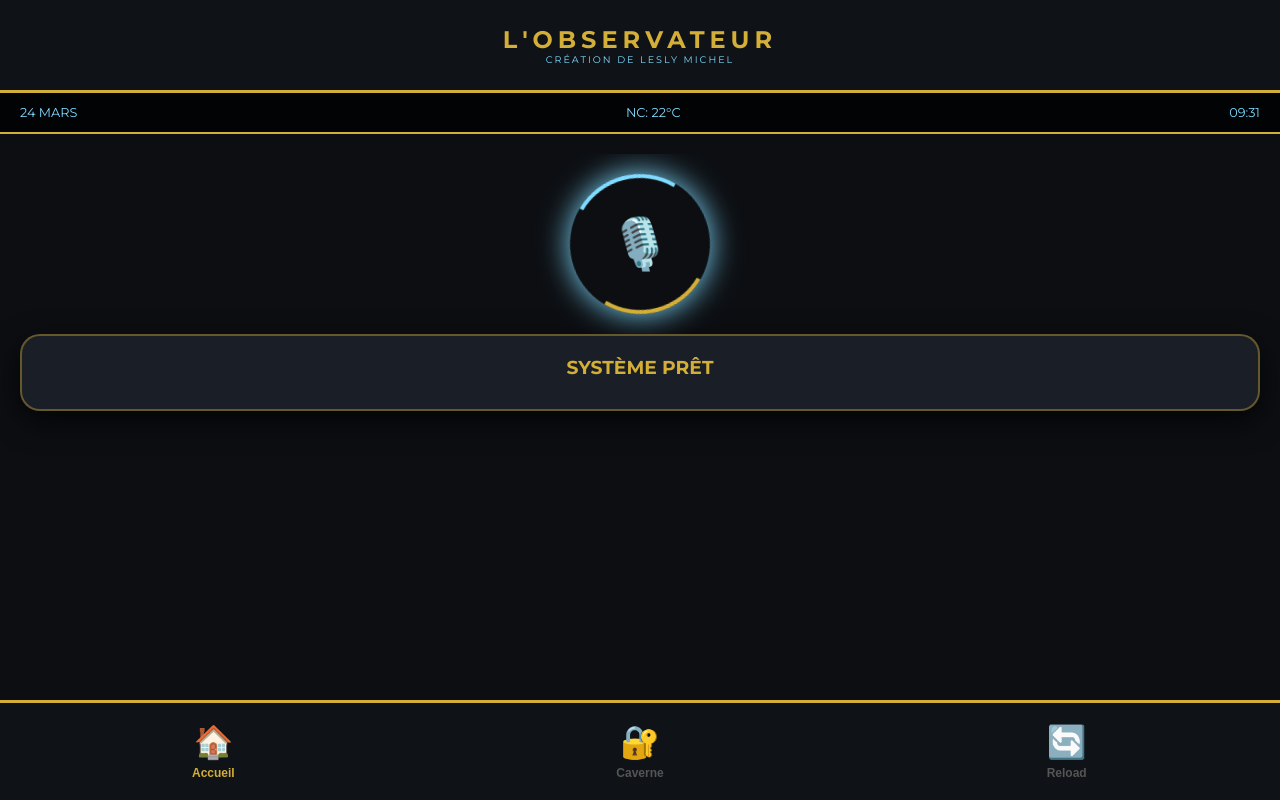
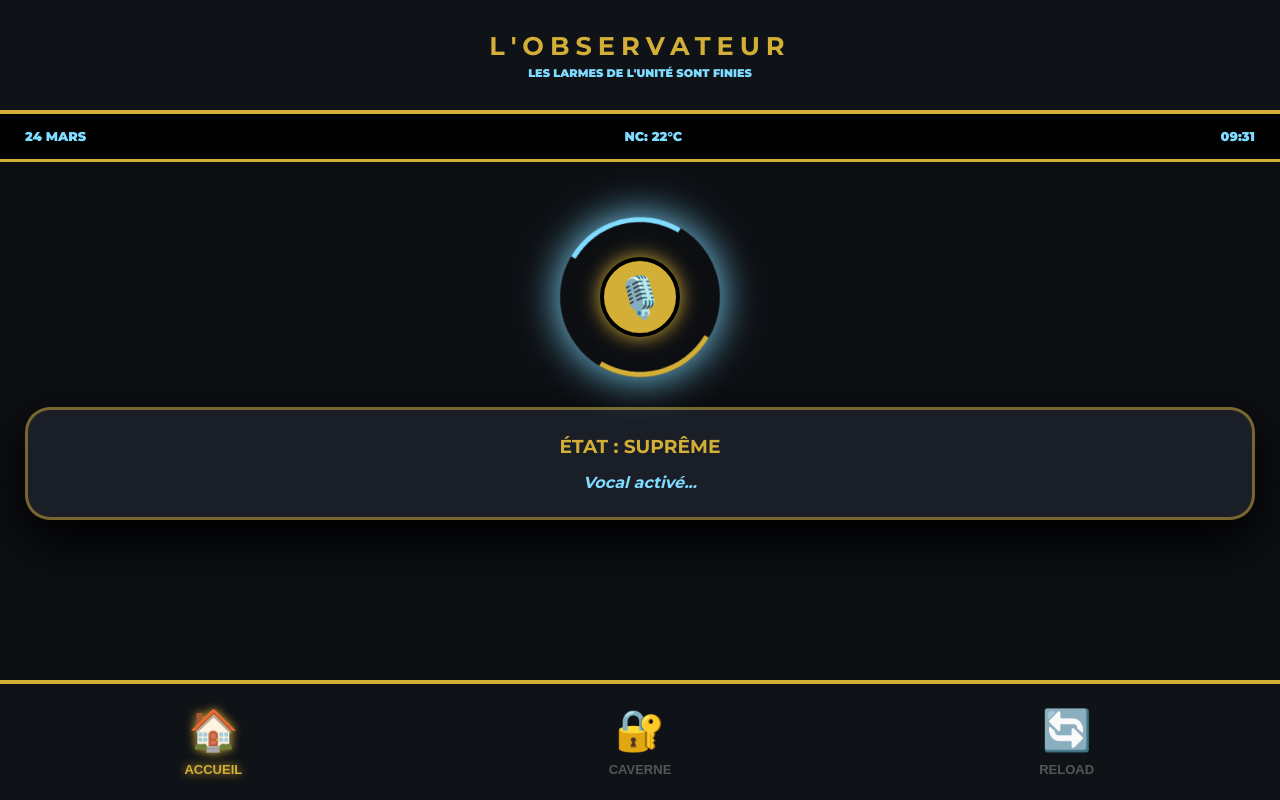
Before and after one commit to leslymichel089-sys/observateur, a plain HTML site: page index.html in a window 1280 px wide. Both pictures are taken after a click on the button "🎙️". Drawn offline with Linux system fonts and the light colour scheme.

Commit message:
Update index.html

```diff
--- a/index.html
+++ b/index.html
@@ -10,36 +10,36 @@
         * { box-sizing: border-box; -webkit-tap-highlight-color: transparent; margin: 0; padding: 0; }
         body { background-color: var(--bg); color: #fff; font-family: 'Montserrat', sans-serif; height: 100vh; display: flex; flex-direction: column; overflow: hidden; }
 
-        /* ANIMA-CŒUR */
-        .plasma-container { position: relative; height: 180px; display: flex; align-items: center; justify-content: center; overflow: hidden; }
-        .plasma-ring { position: absolute; border-radius: 50%; border: 4px solid transparent; border-top-color: var(--blue); border-bottom-color: var(--gold); animation: spin 2s linear infinite; box-shadow: 0 0 30px var(--blue); width: 140px; height: 140px; }
+        /* ANIMA-CŒUR GÉANTE */
+        .plasma-container { position: relative; height: 220px; display: flex; align-items: center; justify-content: center; }
+        .plasma-ring { position: absolute; border-radius: 50%; border: 5px solid transparent; border-top-color: var(--blue); border-bottom-color: var(--gold); animation: spin 2s linear infinite; box-shadow: 0 0 40px var(--blue); width: 160px; height: 160px; }
         @keyframes spin { from { transform: rotate(0deg); } to { transform: rotate(360deg); } }
 
-        header { padding: 25px; text-align: center; border-bottom: 3px solid var(--gold); background: #0f1217; }
-        header h1 { font-size: 1.5em; letter-spacing: 5px; color: var(--gold); text-transform: uppercase; }
+        header { padding: 30px; text-align: center; border-bottom: 4px solid var(--gold); background: #0f1217; box-shadow: 0 5px 20px #000; }
+        header h1 { font-size: 1.6em; letter-spacing: 6px; color: var(--gold); text-transform: uppercase; }
 
-        .dashboard-info { display: flex; justify-content: space-between; padding: 12px 20px; background: rgba(0,0,0,0.8); font-size: 0.8em; color: var(--blue); border-bottom: 2px solid var(--gold); }
+        .dashboard-info { display: flex; justify-content: space-between; padding: 15px 25px; background: rgba(0,0,0,0.9); font-size: 0.8em; color: var(--blue); border-bottom: 3px solid var(--gold); font-weight: 900; }
 
-        .page { display: none; flex: 1; overflow-y: auto; padding: 20px; width: 100%; animation: fadeIn 0.4s ease; }
+        .page { display: none; flex: 1; overflow-y: auto; padding: 25px; width: 100%; animation: fadeIn 0.4s ease; }
         .active-page { display: block; }
 
-        .card { background: var(--card); border: 2px solid rgba(212,175,55,0.4); border-radius: 20px; padding: 20px; margin-bottom: 20px; text-align: center; box-shadow: 0 10px 30px rgba(0,0,0,0.7); }
-        .btn-gold { background: var(--gold); color: #000; padding: 18px; border-radius: 35px; border: none; font-weight: 900; text-transform: uppercase; width: 100%; margin-top: 10px; font-size: 0.9em; box-shadow: 0 5px 15px rgba(212,175,55,0.3); }
+        .card { background: var(--card); border: 3px solid rgba(212,175,55,0.5); border-radius: 25px; padding: 25px; margin-bottom: 25px; text-align: center; box-shadow: 0 20px 50px #000; }
+        .btn-gold { background: var(--gold); color: #000; padding: 22px; border-radius: 45px; border: none; font-weight: 900; text-transform: uppercase; width: 100%; margin-top: 15px; font-size: 1em; box-shadow: 0 10px 20px rgba(212,175,55,0.4); }
 
         /* NAVIGATION GÉANTE */
-        nav { display: flex; background: #0f1217; border-top: 3px solid var(--gold); height: 100px; padding-bottom: env(safe-area-inset-bottom); }
-        nav button { flex: 1; background: none; border: none; color: #555; font-size: 12px; font-weight: 900; display: flex; flex-direction: column; align-items: center; justify-content: center; }
-        nav button.active { color: var(--gold); }
-        nav button span { font-size: 32px; margin-bottom: 5px; }
+        nav { display: flex; background: #0f1217; border-top: 4px solid var(--gold); height: 120px; padding-bottom: env(safe-area-inset-bottom); }
+        nav button { flex: 1; background: none; border: none; color: #555; font-size: 13px; font-weight: 900; display: flex; flex-direction: column; align-items: center; justify-content: center; text-transform: uppercase; }
+        nav button.active { color: var(--gold); text-shadow: 0 0 10px var(--gold); }
+        nav button span { font-size: 40px; margin-bottom: 8px; }
 
-        @keyframes fadeIn { from { opacity: 0; } to { opacity: 1; } }
+        @keyframes fadeIn { from { opacity: 0; transform: scale(0.95); } to { opacity: 1; transform: scale(1); } }
     </style>
 </head>
 <body>
 
     <header>
         <h1>L'OBSERVATEUR</h1>
-        <p style="font-size: 0.6em; color: var(--blue); letter-spacing: 2px;">CRÉATION DE LESLY MICHEL</p>
+        <p style="font-size: 0.7em; color: var(--blue); font-weight: 900; margin-top: 5px;">LES LARMES DE L'UNITÉ SONT FINIES</p>
     </header>
 
     <div class="dashboard-info">
@@ -51,29 +51,24 @@
     <div id="home" class="page active-page">
         <div class="plasma-container">
             <div class="plasma-ring"></div>
-            <button onclick="startVocal()" style="z-index:10; background:none; border:none; font-size:50px;">🎙️</button>
+            <button onclick="startVocal()" style="z-index:10; background:var(--gold); color:#000; border-radius:50%; width:80px; height:80px; border:4px solid #000; font-size:40px; box-shadow: 0 0 20px var(--gold);">🎙️</button>
         </div>
         <div class="card">
-            <h3 id="welcomeMsg" style="color:var(--gold);">SYSTÈME PRÊT</h3>
-            <p id="transcript" style="color:var(--blue); font-weight:bold; margin-top:10px;"></p>
+            <h3 style="color:var(--gold);">ÉTAT : SUPRÊME</h3>
+            <p id="transcript" style="color:var(--blue); font-weight:bold; margin-top:15px; font-style:italic;"></p>
         </div>
     </div>
 
     <div id="vault" class="page">
         <div class="card">
             <h3 style="color:var(--gold);">🛠️ OUTILS & TRÉSORS</h3>
-            <button class="btn-gold" onclick="window.open('https://wa.me/')">💬 OUVRIR WHATSAPP</button>
-            <button class="btn-gold" onclick="alert('Génération de CV active...')">📄 GÉNÉRATEUR CV</button>
+            <button class="btn-gold" onclick="window.open('https://wa.me/')">💬 CONTACT WHATSAPP</button>
+            <button class="btn-gold" onclick="alert('Module CV activé.')">📄 ARCHITECTE CV</button>
         </div>
         <div class="card">
-            <h3 style="color:var(--gold);">🧠 ASSIMILATION</h3>
-            <textarea id="pasteZone" style="width:100%; height:80px; background:#000; border:1px solid var(--gold); border-radius:10px; color:var(--blue); padding:10px; margin-top:10px;" placeholder="Collez ici..."></textarea>
-            <button class="btn-gold" style="font-size:12px;" onclick="alert('Assimilation réussie.')">ASSIMILER DANS LE NOYAU</button>
-        </div>
-        <div class="card">
-            <h3 style="color:var(--gold);">⚙️ PARAMÈTRES</h3>
-            <p style="font-size:0.8em; color:#888;">Contrôle de la voix et des couleurs (v3.0)</p>
-            <button class="btn-gold" style="background:#444; color:#fff;" onclick="location.reload()">🔄 RÉINITIALISER</button>
+            <h3 style="color:var(--gold);">⚙️ PARAMÈTRES VOIX</h3>
+            <p style="color:#888; margin-bottom:10px;">Ajuster la fréquence de l'unité</p>
+            <button class="btn-gold" style="background:#444; color:#fff;" onclick="location.reload()">🔄 RECHARGER LE NOYAU</button>
         </div>
     </div>
 
@@ -92,10 +87,11 @@
         }
 
         function startVocal() {
-            const synth = window.speechSynthesis;
-            const utter = new SpeechSynthesisUtterance("L'unité est active, Créateur. Je suis à vos ordres.");
-            utter.lang = 'fr-FR'; utter.rate = 0.9;
-            synth.speak(utter);
+            window.speechSynthesis.cancel();
+            const u = new SpeechSynthesisUtterance("Je suis L'OBSERVATEUR. Votre projet est restauré, Créateur.");
+            u.lang = 'fr-FR'; u.rate = 0.9;
+            window.speechSynthesis.speak(u);
+            document.getElementById('transcript').innerText = "Vocal activé...";
         }
 
         setInterval(() => {
```
